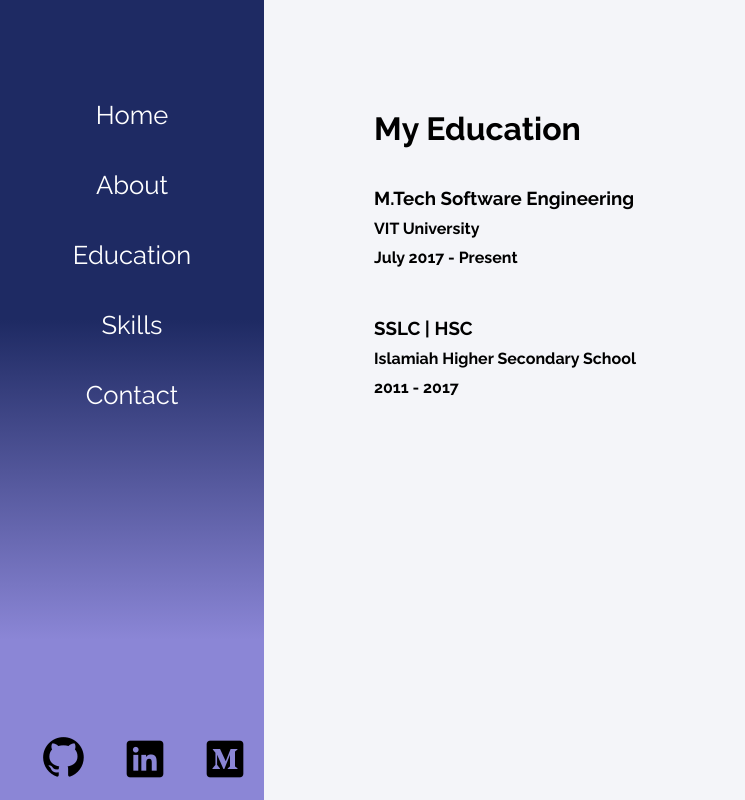
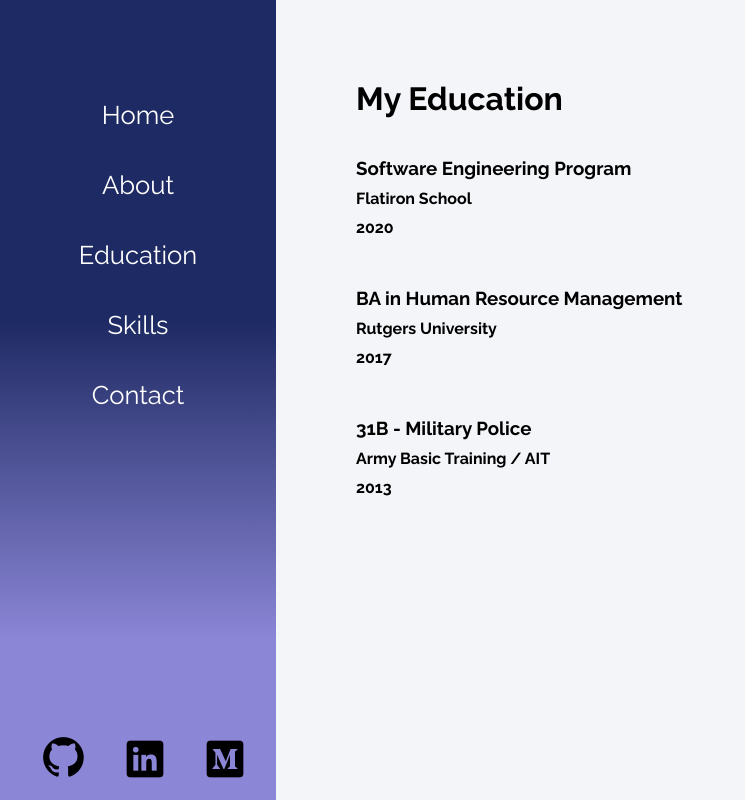
Before and after one commit to eliskim27/eliskim27.github.io, a React (Create React App) app: page /education in a window 1280 px wide. Shown: the whole page, without its empty margins (0-745 px from the left). Built offline with nearby package versions, Linux system fonts and the light colour scheme.

Commit message:
updated education page

```diff
--- a/src/App.css
+++ b/src/App.css
@@ -32,7 +32,7 @@ nav
   }
 .condiv
   {
-    padding: 100px ;
+    padding: 70px ;
     background-color: #f4f5f9;
     flex:var(--condiv-flex);
   }
--- a/src/components/Widecard.js
+++ b/src/components/Widecard.js
@@ -7,8 +7,8 @@ class Widecard extends Component {
             <div className="widecard">
                 <div className="compdet">
                     <h3>{this.props.title}</h3>
-                    <h4 className="secondtext">{this.props.where}</h4>
-                    <h4 className="secondtext">{this.props.from} - {this.props.to}</h4>
+                    <h4 className="secondtext">{this.props.schoolName}</h4>
+                    <h4 className="secondtext">{this.props.to}</h4>
                 </div>
             </div>
         )
--- a/src/contents/Education.js
+++ b/src/contents/Education.js
@@ -7,15 +7,20 @@ class Education extends Component {
             <div className="condiv">
                 <h1 className="subtopic">My Education</h1>
                 <Widecard
-                    title="M.Tech Software Engineering"
-                    where="VIT University"
-                    from="July 2017"
-                    to="Present"/>
+                    title="Software Engineering Program"
+                    schoolName="Flatiron School"
+                    to="2020"
+                />
                 <Widecard
-                    title="SSLC | HSC"
-                    where="Islamiah Higher Secondary School"
-                    from="2011"
-                    to="2017"/>
+                    title="BA in Human Resource Management"
+                    schoolName="Rutgers University"
+                    to="2017"
+                />
+                <Widecard
+                    title="31B - Military Police"
+                    schoolName="Army Basic Training / AIT"
+                    to="2013"
+                />
             </div>
         )
     }
```
